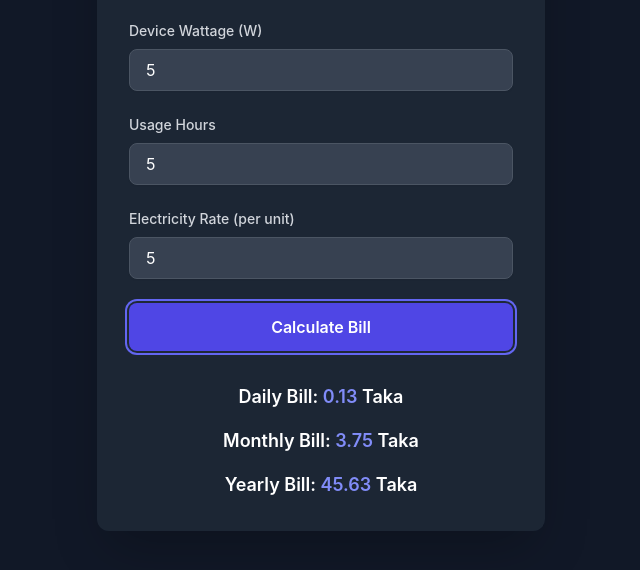
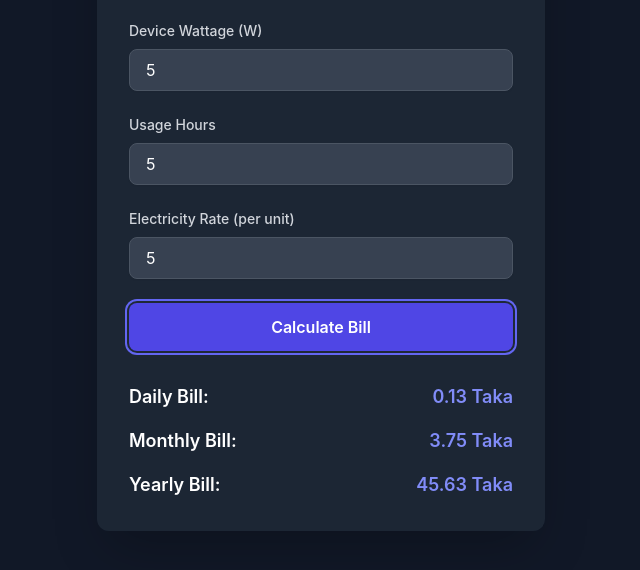
Before and after one commit to saifulislammz/Computer-Electricity-Bill-Calculator-Tool, a website: page index.html in a window 1280 px wide. Both pictures are taken after typing "5", "5", "5" into the empty fields and a click on the button "Calculate Bill". Shown: the part 216-786 px from the top of the page, without its empty margins (319-959 px from the left). Drawn offline with nearby package versions, Linux system fonts and the light colour scheme.

Commit message:
result fix

```diff
--- a/index.html
+++ b/index.html
@@ -44,9 +44,18 @@
         </form>
         <!-- Result Display -->
         <div id="result" class="mt-8 space-y-4">
-            <div class="text-center text-lg font-semibold">Daily Bill: <span id="dailyBill" class="text-indigo-400">0</span> Taka</div>
-            <div class="text-center text-lg font-semibold">Monthly Bill: <span id="monthlyBill" class="text-indigo-400">0</span> Taka</div>
-            <div class="text-center text-lg font-semibold">Yearly Bill: <span id="yearlyBill" class="text-indigo-400">0</span> Taka</div>
+            <div class="flex justify-between items-center">
+                <span class="text-lg font-semibold">Daily Bill:</span>
+                <span id="dailyBill" class="text-indigo-400 text-lg font-semibold">0 Taka</span>
+            </div>
+            <div class="flex justify-between items-center">
+                <span class="text-lg font-semibold">Monthly Bill:</span>
+                <span id="monthlyBill" class="text-indigo-400 text-lg font-semibold">0 Taka</span>
+            </div>
+            <div class="flex justify-between items-center">
+                <span class="text-lg font-semibold">Yearly Bill:</span>
+                <span id="yearlyBill" class="text-indigo-400 text-lg font-semibold">0 Taka</span>
+            </div>
         </div>
     </div>
     <script src="script.js"></script>
--- a/script.js
+++ b/script.js
@@ -29,7 +29,7 @@ document.getElementById('billForm').addEventListener('submit', function (event)
     var yearlyBill = dailyBill * 365;
 
     // Display results
-    document.getElementById('dailyBill').innerText = dailyBill.toFixed(2);
-    document.getElementById('monthlyBill').innerText = monthlyBill.toFixed(2);
-    document.getElementById('yearlyBill').innerText = yearlyBill.toFixed(2);
+    document.getElementById('dailyBill').innerText = `${dailyBill.toFixed(2)} Taka`;
+    document.getElementById('monthlyBill').innerText = `${monthlyBill.toFixed(2)} Taka`;
+    document.getElementById('yearlyBill').innerText = `${yearlyBill.toFixed(2)} Taka`;
 });
--- a/script.ts
+++ b/script.ts
@@ -29,7 +29,7 @@ document.getElementById('billForm')?.addEventListener('submit', function(event:
     const yearlyBill: number = dailyBill * 365;
 
     // Display results
-    document.getElementById('dailyBill')!.innerText = dailyBill.toFixed(2);
-    document.getElementById('monthlyBill')!.innerText = monthlyBill.toFixed(2);
-    document.getElementById('yearlyBill')!.innerText = yearlyBill.toFixed(2);
+    document.getElementById('dailyBill')!.innerText = `${dailyBill.toFixed(2)} Taka`;
+    document.getElementById('monthlyBill')!.innerText = `${monthlyBill.toFixed(2)} Taka`;
+    document.getElementById('yearlyBill')!.innerText = `${yearlyBill.toFixed(2)} Taka`;
 });
--- a/styles.css
+++ b/styles.css
@@ -1,4 +1,3 @@
-/* Custom styles can be added here */
 /* Custom styles for additional tweaks */
 body {
     font-family: 'Inter', sans-serif;
```
